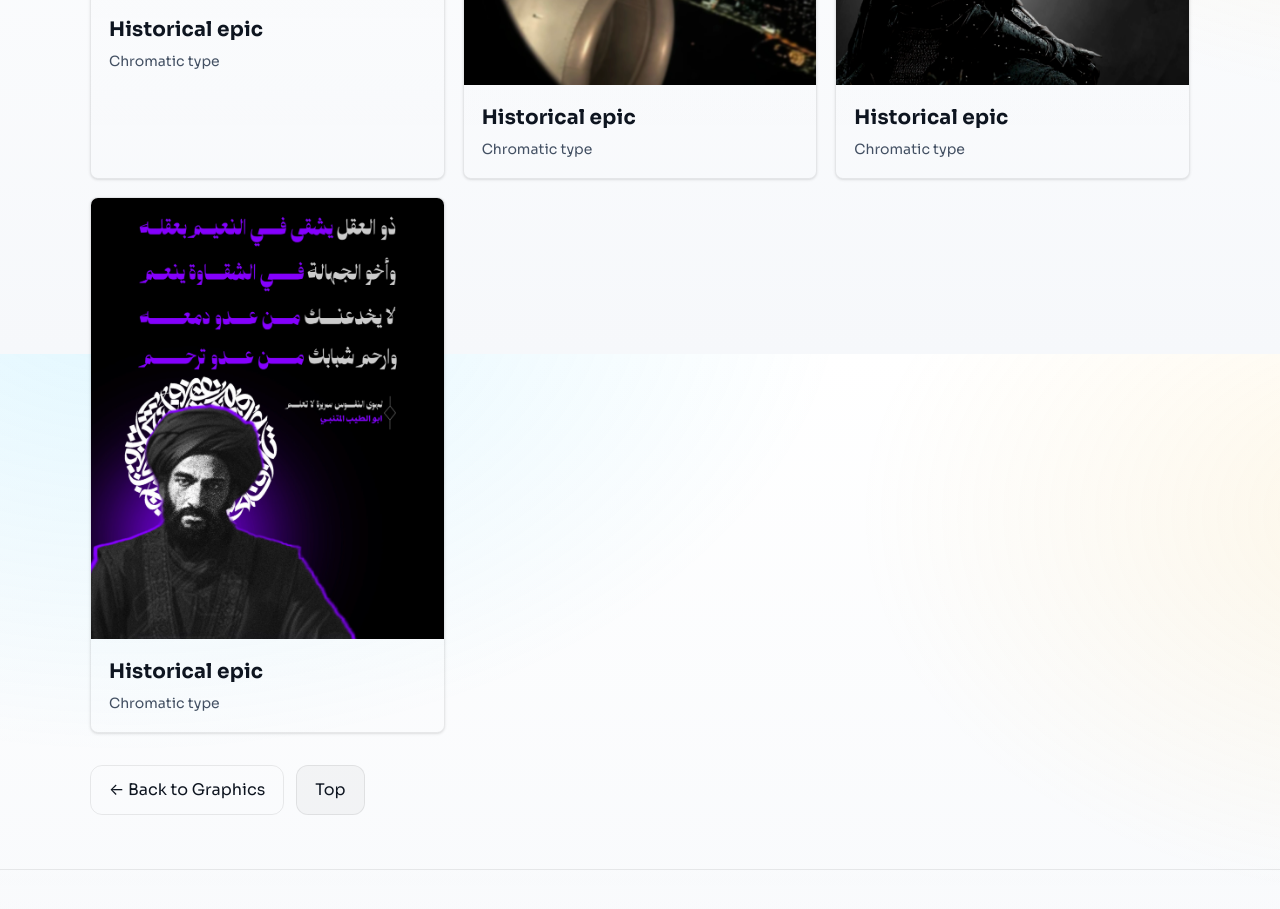
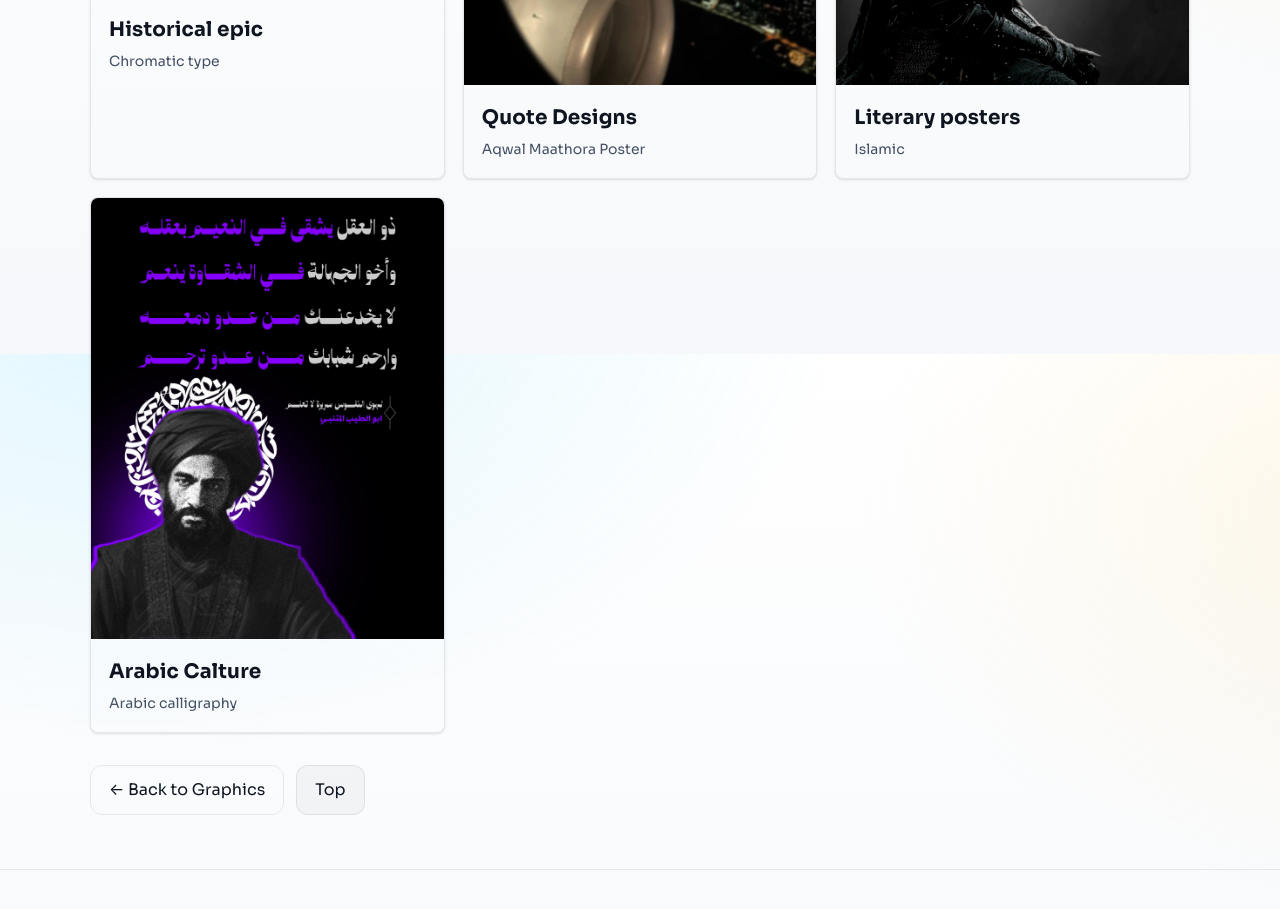
Before and after one commit to moataz13-amd/moataz-s_portofolio, a plain HTML site: page projects/design/neo-poster-series.html in a window 1280 px wide. Shown: the part 1246-2155 px from the top of the page. Drawn offline with nearby package versions, Linux system fonts and the light colour scheme; a web font is replaced by a local one.

Commit message:
Update portofolio

```diff
--- a/projects/design/neo-poster-series.html
+++ b/projects/design/neo-poster-series.html
@@ -70,15 +70,15 @@
           </div>
           <div class="card">
             <div class="card-media media-img"><img src="../../toWEBP\aqwal_maathoraArtboard-3.webp" alt="Poster D — Chromatic type system" /></div>
-            <div class="card-body"><h3 class="card-title">Historical epic</h3><p class="card-meta">Chromatic type</p></div>
+            <div class="card-body"><h3 class="card-title">Quote Designs</h3><p class="card-meta">Aqwal Maathora Poster</p></div>
           </div>
           <div class="card">
             <div class="card-media media-img"><img src="../../toWEBP\ana.webp" alt="Poster D — Chromatic type system" /></div>
-            <div class="card-body"><h3 class="card-title">Historical epic</h3><p class="card-meta">Chromatic type</p></div>
+            <div class="card-body"><h3 class="card-title">Literary posters</h3><p class="card-meta">Islamic</p></div>
           </div>
           <div class="card">
             <div class="card-media media-img"><img src="../../toWEBP\motanabe.webp" alt="Poster D — Chromatic type system" /></div>
-            <div class="card-body"><h3 class="card-title">Historical epic</h3><p class="card-meta">Chromatic type</p></div>
+            <div class="card-body"><h3 class="card-title">Arabic Calture</h3><p class="card-meta">Arabic calligraphy</p></div>
           </div>
         </div>
 
```
